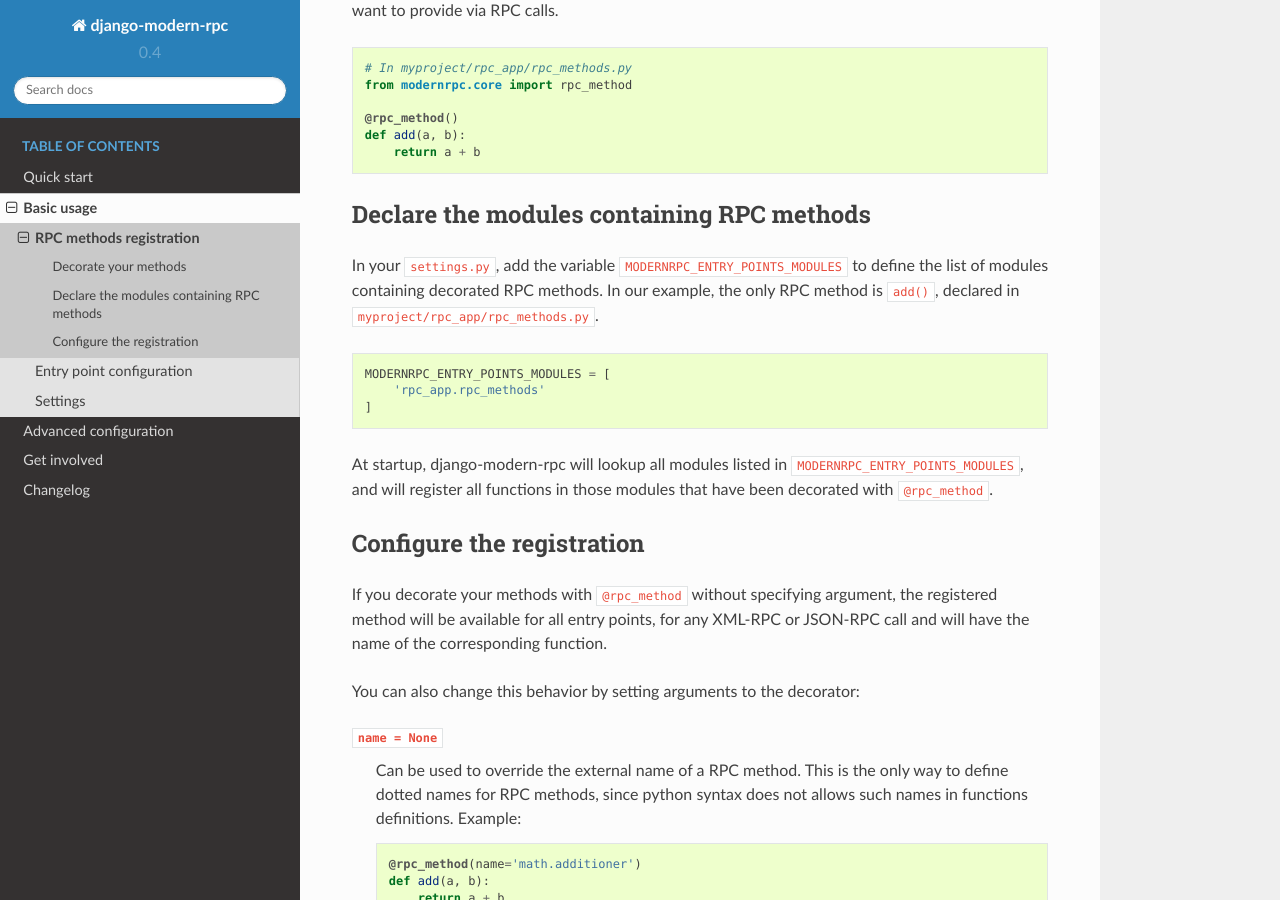
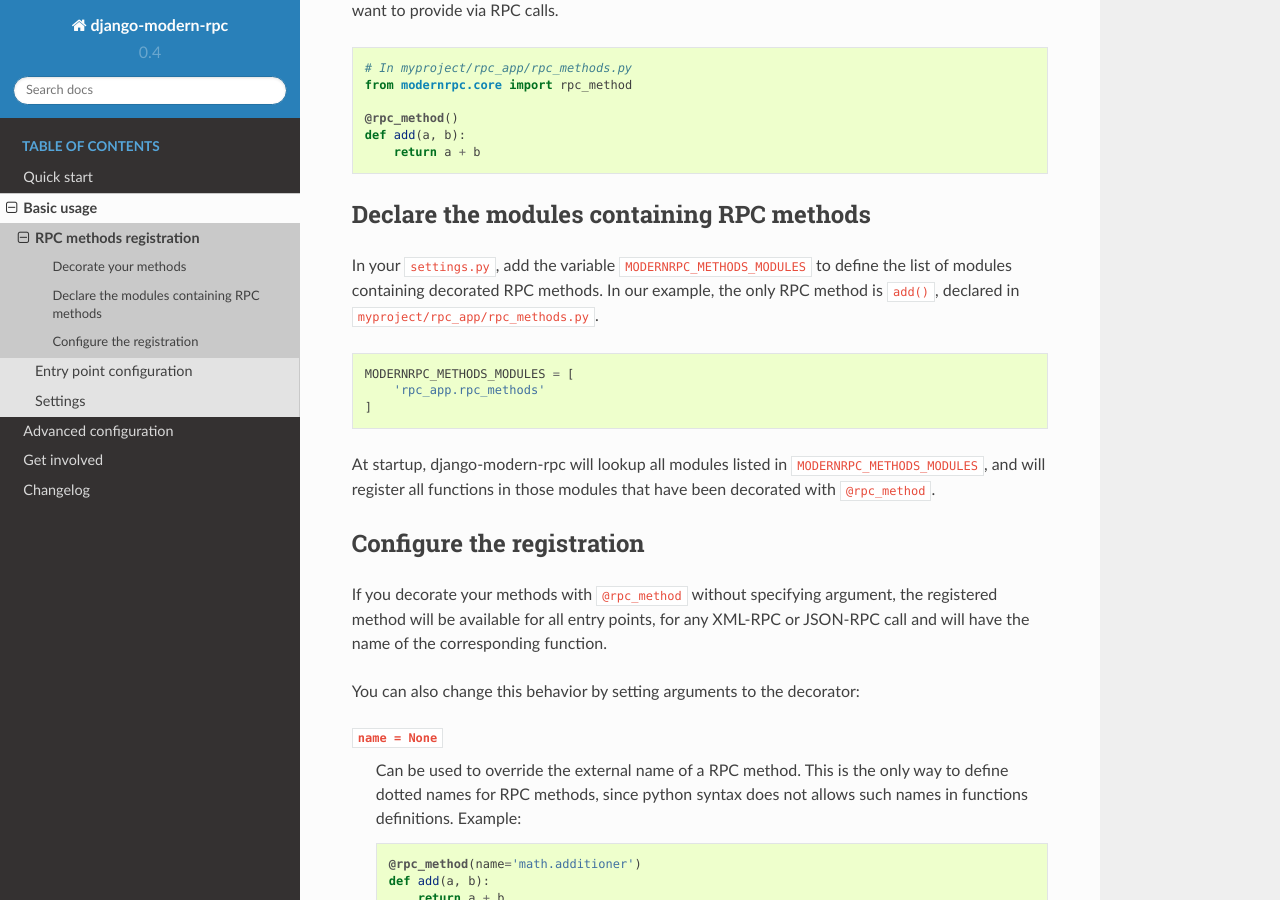
Before and after one commit to alorence/django-modern-rpc, a Sphinx documentation site: the page built from docs/source/basic_usage/methods_registration.rst, in a window 1280 px wide and 900 px high, scrolled down 367 px. Built offline with Sphinx 7.4.7 and the Read the Docs theme 2.0.0, drawn with Linux system fonts in a browser that asks for light colours.

Commit message:
MODERNRPC_ENTRY_POINTS_MODULES -> MODERNRPC_METHODS_MODULES

```diff
--- a/README.rst
+++ b/README.rst
@@ -87,7 +87,7 @@
 
 .. code:: python
 
-    MODERNRPC_ENTRY_POINTS_MODULES = [
+    MODERNRPC_METHODS_MODULES = [
         'rpc_app.rpc_methods'
     ]
 
--- a/docs/source/basic_usage/methods_registration.rst
+++ b/docs/source/basic_usage/methods_registration.rst
@@ -24,16 +24,16 @@
 Declare the modules containing RPC methods
 ==========================================
 
-In your ``settings.py``, add the variable ``MODERNRPC_ENTRY_POINTS_MODULES`` to define the list of modules containing
+In your ``settings.py``, add the variable ``MODERNRPC_METHODS_MODULES`` to define the list of modules containing
 decorated RPC methods. In our example, the only RPC method is ``add()``, declared in ``myproject/rpc_app/rpc_methods.py``.
 
 .. code:: python
 
-   MODERNRPC_ENTRY_POINTS_MODULES = [
+   MODERNRPC_METHODS_MODULES = [
        'rpc_app.rpc_methods'
    ]
 
-At startup, django-modern-rpc will lookup all modules listed in ``MODERNRPC_ENTRY_POINTS_MODULES``, and will register
+At startup, django-modern-rpc will lookup all modules listed in ``MODERNRPC_METHODS_MODULES``, and will register
 all functions in those modules that have been decorated with ``@rpc_method``.
 
 Configure the registration
--- a/docs/source/basic_usage/settings.rst
+++ b/docs/source/basic_usage/settings.rst
@@ -6,7 +6,7 @@
 
 Basic configuration
 ===================
-.. autodata:: modernrpc.modernrpc_settings.MODERNRPC_ENTRY_POINTS_MODULES
+.. autodata:: modernrpc.modernrpc_settings.MODERNRPC_METHODS_MODULES
 
 JSON Serialization and deserialization
 ======================================
--- a/docs/source/quickstart.rst
+++ b/docs/source/quickstart.rst
@@ -72,7 +72,7 @@
 
 .. code:: python
 
-    MODERNRPC_ENTRY_POINTS_MODULES = [
+    MODERNRPC_METHODS_MODULES = [
         'rpc_app.rpc_methods'
     ]
 
```
Also changed, not shown: 4 other files.
